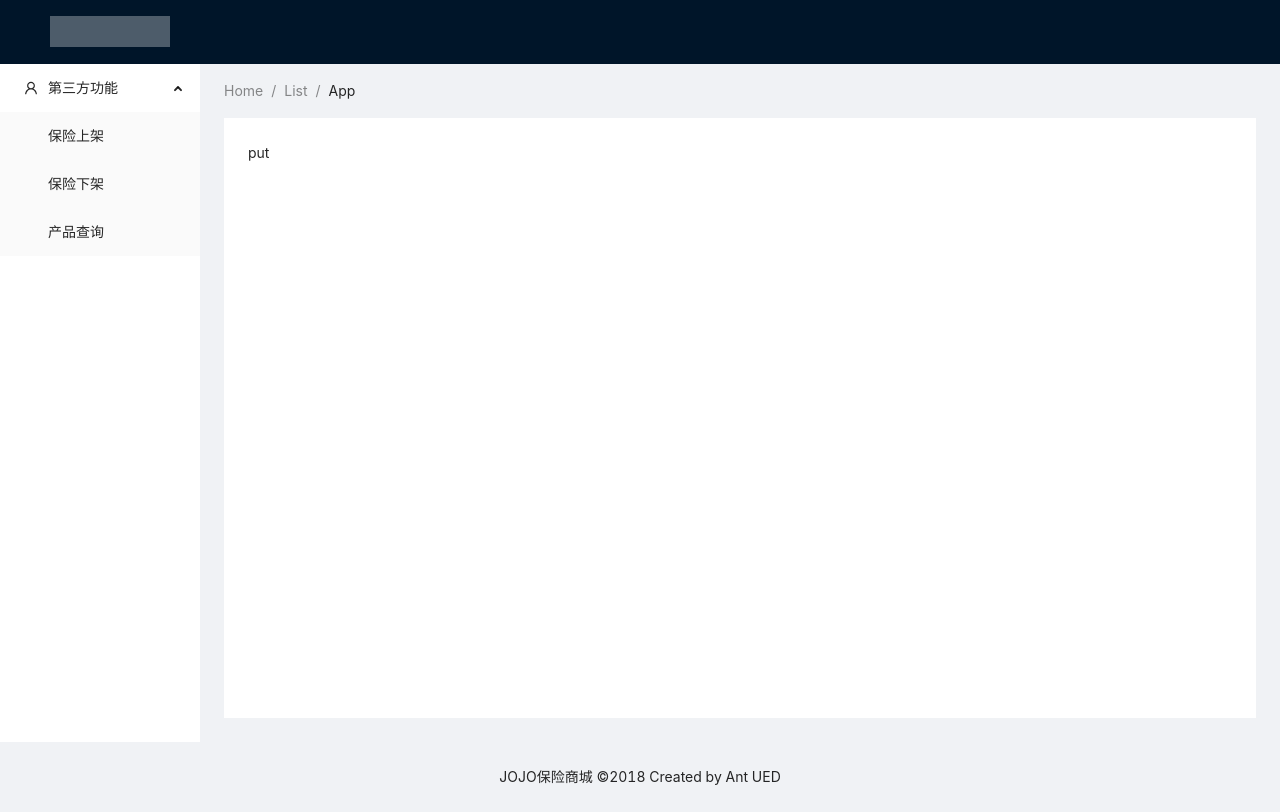
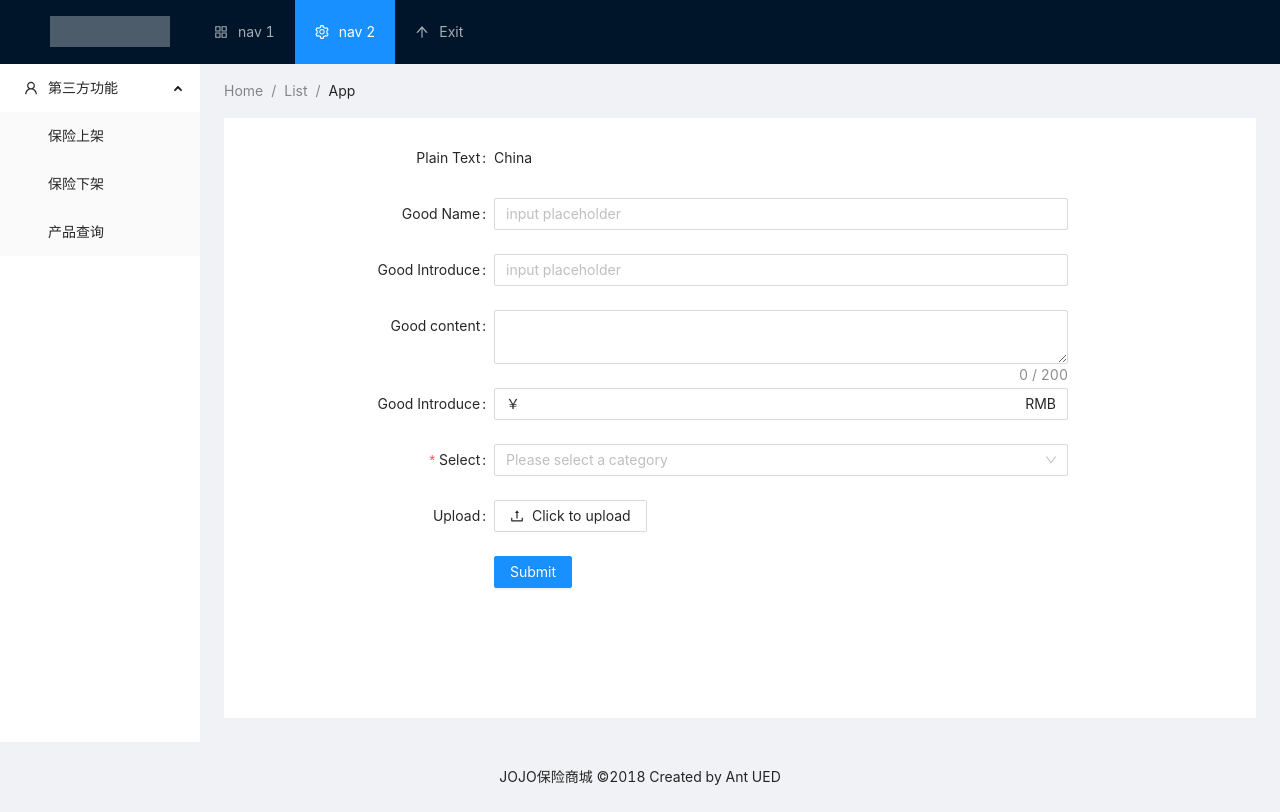
Before and after one commit to xstressr/insurance-mall-front-end, a React (Create React App) app: page /seller/put in a window 1280 px wide. Built offline with nearby package versions, Linux system fonts and the light colour scheme.

Commit message:
添加goods查询的api，并且把所有的中台管理页面都改为统一样式

```diff
--- a/src/pages/admin/index.js
+++ b/src/pages/admin/index.js
@@ -9,7 +9,11 @@ import {
   UserOutlined,
   VideoCameraOutlined,
   UploadOutlined,
+  AppstoreOutlined,
+  SettingOutlined,
+  ArrowUpOutlined
 } from "@ant-design/icons";
+
 import { AdminWrapper } from "./style";
 
 import { AdminMenu } from "../../common/local-data";
@@ -20,19 +24,26 @@ const { SubMenu } = Menu;
 
 class Admin extends Component {
 
+  removeLocalStorage() {
+    // console.log("test")
+    localStorage.removeItem("admin")
+  }
+
   render() {
     const {route} = this.props;
 
     return (
       <AdminWrapper>
         <Layout>
-          <Header className="header">
+        <Header className="header">
             <div className="logo" />
-            {/* <Menu theme="dark" mode="horizontal" defaultSelectedKeys={['2']}>
-              <Menu.Item key="1">nav 1</Menu.Item>
-              <Menu.Item key="2">nav 2</Menu.Item>
-              <Menu.Item key="3">nav 3</Menu.Item>
-            </Menu> */}
+            <Menu theme="dark" mode="horizontal" defaultSelectedKeys={['2']}>
+              <Menu.Item key="1" icon={<AppstoreOutlined />}>nav 1</Menu.Item>
+              <Menu.Item key="2" icon={<SettingOutlined />}>nav 2</Menu.Item>
+              <Menu.Item key="3" icon={<ArrowUpOutlined />}>
+                <NavLink to={"/login"} onClick={()=>this.removeLocalStorage()}>Exit</NavLink>
+              </Menu.Item>
+            </Menu>
           </Header>
           <Layout>
             <Sider width={200} className="site-layout-background">
--- a/src/pages/login/index.js
+++ b/src/pages/login/index.js
@@ -58,6 +58,7 @@ export default function Login() {
           console.log(res)
           if(res.resultCode) {
             message.success("Login success")
+            localStorage.setItem("seller", username)
             setTimeout(()=>{
               history.push("/seller")
             }, 1500)
@@ -74,6 +75,7 @@ export default function Login() {
           console.log(res)
           if(res.resultCode) {
             message.success("Login success")
+            localStorage.setItem("admin", username)
             setTimeout(()=>{
               history.push("/admin")
             }, 1500)
--- a/src/pages/seller/index.js
+++ b/src/pages/seller/index.js
@@ -3,7 +3,12 @@ import { NavLink } from "react-router-dom";
 import { renderRoutes } from "react-router-config";
 
 import { Layout, Menu, Breadcrumb } from "antd";
-import {UserOutlined} from "@ant-design/icons"
+import { UserOutlined,
+  LaptopOutlined,
+  NotificationOutlined,
+  AppstoreOutlined,
+  SettingOutlined,
+  ArrowUpOutlined } from '@ant-design/icons';
 
 import { SellerWrapper } from "./style";
 import { sellerMenu } from "../../common/local-data";
@@ -14,6 +19,11 @@ const { SubMenu } = Menu;
 
 class Seller extends Component {
 
+  removeLocalStorage() {
+    // console.log("test")
+    localStorage.removeItem("seller")
+  }
+
   render() {
     const {route} = this.props;
 
@@ -21,13 +31,15 @@ class Seller extends Component {
       <SellerWrapper>
         <Layout>
           <Header className="header">
-            <div className="logo" />
-            {/* <Menu theme="dark" mode="horizontal" defaultSelectedKeys={['2']}>
-              <Menu.Item key="1">nav 1</Menu.Item>
-              <Menu.Item key="2">nav 2</Menu.Item>
-              <Menu.Item key="3">nav 3</Menu.Item>
-            </Menu> */}
-          </Header>
+              <div className="logo" />
+              <Menu theme="dark" mode="horizontal" defaultSelectedKeys={['2']}>
+                <Menu.Item key="1" icon={<AppstoreOutlined />}>nav 1</Menu.Item>
+                <Menu.Item key="2" icon={<SettingOutlined />}>nav 2</Menu.Item>
+                <Menu.Item key="3" icon={<ArrowUpOutlined />}>
+                  <NavLink to={"/login"} onClick={()=>this.removeLocalStorage()}>Exit</NavLink>
+                </Menu.Item>
+              </Menu>
+            </Header>
           <Layout>
             <Sider width={200} className="site-layout-background">
               <Menu
--- a/src/pages/seller/off/index.js
+++ b/src/pages/seller/off/index.js
@@ -1,9 +1,90 @@
-import React from 'react'
+import React, {useEffect} from 'react'
+import { Table, Tag, Space } from 'antd';
+import { queryGoodsByName } from '../../../services/goods';
+
+const columns = [
+  {
+    title: 'Name',
+    dataIndex: 'name',
+    key: 'name',
+    render: text => <a>{text}</a>,
+  },
+  {
+    title: 'Age',
+    dataIndex: 'age',
+    key: 'age',
+  },
+  {
+    title: 'Address',
+    dataIndex: 'address',
+    key: 'address',
+  },
+  {
+    title: 'Tags',
+    key: 'tags',
+    dataIndex: 'tags',
+    render: tags => (
+      <>
+        {tags.map(tag => {
+          let color = tag.length > 5 ? 'geekblue' : 'green';
+          if (tag === 'loser') {
+            color = 'volcano';
+          }
+          return (
+            <Tag color={color} key={tag}>
+              {tag.toUpperCase()}
+            </Tag>
+          );
+        })}
+      </>
+    ),
+  },
+  {
+    title: 'Action',
+    key: 'action',
+    render: (text, record) => (
+      <Space size="middle">
+        <a>Invite {record.name}</a>
+        <a>Delete</a>
+      </Space>
+    ),
+  },
+];
+
+const data = [
+  {
+    key: '1',
+    name: 'John Brown',
+    age: 32,
+    address: 'New York No. 1 Lake Park',
+    tags: ['nice', 'developer'],
+  },
+  {
+    key: '2',
+    name: 'Jim Green',
+    age: 42,
+    address: 'London No. 1 Lake Park',
+    tags: ['loser'],
+  },
+  {
+    key: '3',
+    name: 'Joe Black',
+    age: 32,
+    address: 'Sidney No. 1 Lake Park',
+    tags: ['cool', 'teacher'],
+  },
+];
 
 export default function Off() {
+  useEffect(() => {
+    let name = localStorage.getItem("")
+    queryGoodsByName()
+  })
+
   return (
     <div>
-      Off
+     <h3 style={{marginBottom:"30px"}}>Products Remove</h3>
+     <Table columns={columns} dataSource={data} />
     </div>
   )
 }
--- a/src/pages/seller/put/index.js
+++ b/src/pages/seller/put/index.js
@@ -1,9 +1,141 @@
 import React from 'react'
+import {
+  Form,
+  Select,
+  InputNumber,
+  Input,
+  Switch,
+  Radio,
+  Slider,
+  Button,
+  Upload,
+  Rate,
+  Checkbox,
+  Row,
+  Col,
+} from 'antd';
+import { UploadOutlined, InboxOutlined } from '@ant-design/icons';
+
+const { Option } = Select;
+const { TextArea } = Input;
+const formItemLayout = {
+  labelCol: {
+    span: 6,
+  },
+  wrapperCol: {
+    span: 14,
+  },
+};
+
+const normFile = (e) => {
+  console.log('Upload event:', e);
+
+  if (Array.isArray(e)) {
+    return e;
+  }
+
+  return e && e.fileList;
+};
+
+
 
 export default function Put() {
   return (
     <div>
-      put
+      <Form
+      name="validate_other"
+      {...formItemLayout}
+
+      initialValues={{
+        'input-number': 3,
+        'checkbox-group': ['A', 'B'],
+        rate: 3.5,
+      }}
+    >
+      <Form.Item label="Plain Text">
+        <span className="ant-form-text">China</span>
+      </Form.Item>
+
+      <Form.Item label="Good Name">
+          <Input placeholder="input placeholder" />
+      </Form.Item>
+
+      <Form.Item label="Good Introduce">
+          <Input placeholder="input placeholder" />
+      </Form.Item>
+      <Form.Item label="Good content">
+        <TextArea showCount maxLength={200}  />
+      </Form.Item>
+
+      <Form.Item label="Good Introduce">
+        <Input prefix="￥" suffix="RMB" />
+      </Form.Item>
+
+      <Form.Item
+        name="select"
+        label="Select"
+        hasFeedback
+        rules={[
+          {
+            required: true,
+            message: 'Please select your goods category!',
+          },
+        ]}
+      >
+        <Select placeholder="Please select a category">
+          <Option value="1">重疾险</Option>
+          <Option value="2">医疗险</Option>
+          <Option value="3">意外险</Option>
+          {/* <Option value="4">财富险</Option> */}
+          <Option value="5">旅游线</Option>
+          {/* <Option value="6">定期寿险</Option> */}
+          <Option value="7">责任险</Option>
+          <Option value="8">家财险</Option>
+          {/* <Option value="7">责任险</Option> */}
+
+        </Select>
+      </Form.Item>
+
+
+
+
+
+
+
+
+
+
+
+
+
+
+
+
+      <Form.Item
+        name="upload"
+        label="Upload"
+        valuePropName="fileList"
+        getValueFromEvent={normFile}
+
+      >
+        <Upload name="logo" action="/upload.do" listType="picture">
+          <Button icon={<UploadOutlined />}>Click to upload</Button>
+        </Upload>
+      </Form.Item>
+
+
+
+      <Form.Item
+        wrapperCol={{
+          span: 12,
+          offset: 6,
+        }}
+      >
+        <Button type="primary" htmlType="submit">
+          Submit
+        </Button>
+      </Form.Item>
+    </Form>
     </div>
   )
 }
--- /dev/null
+++ b/src/services/goods.js
@@ -0,0 +1,12 @@
+import request from './request'
+
+export function queryGoodsByName(loginName) {
+  return request.get(
+    "/apis/goods/getAllByloginName",
+    {
+      params: {
+        loginName: loginName
+      }
+    }
+  )
+}
```
